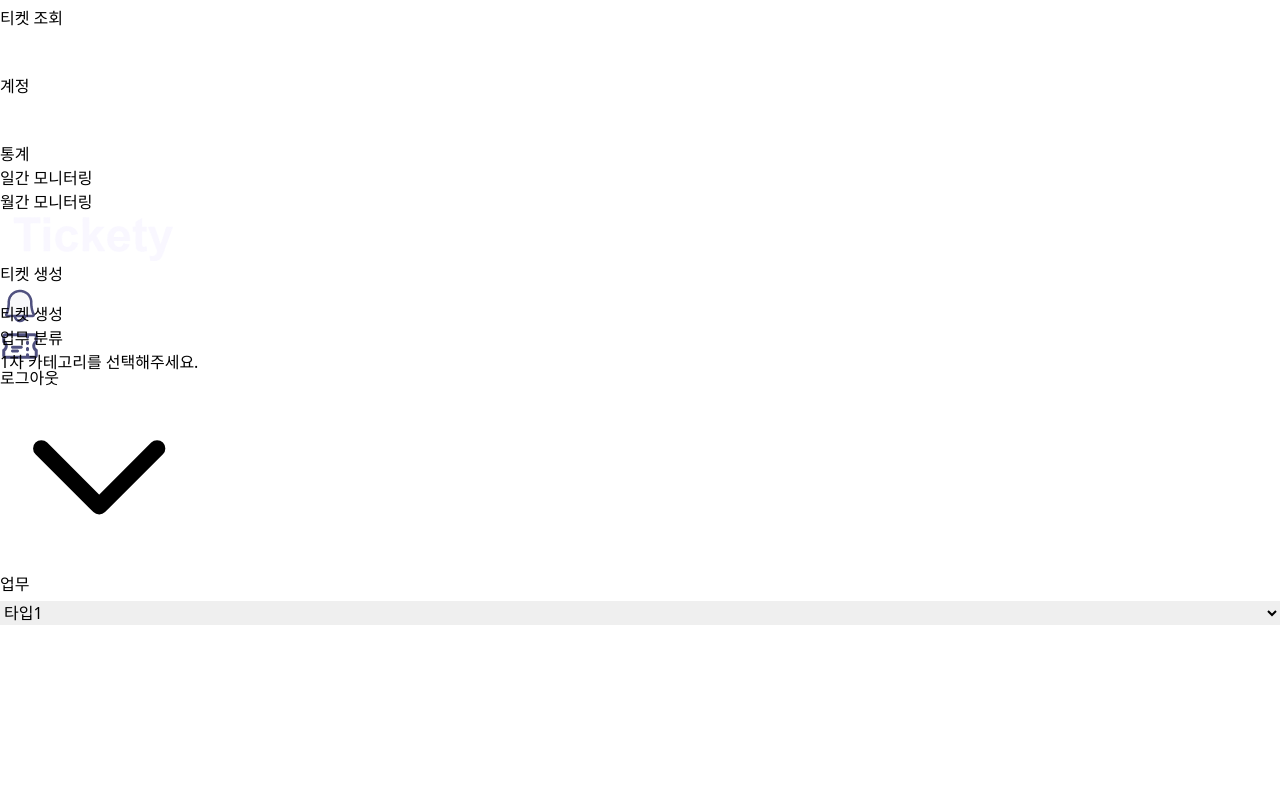
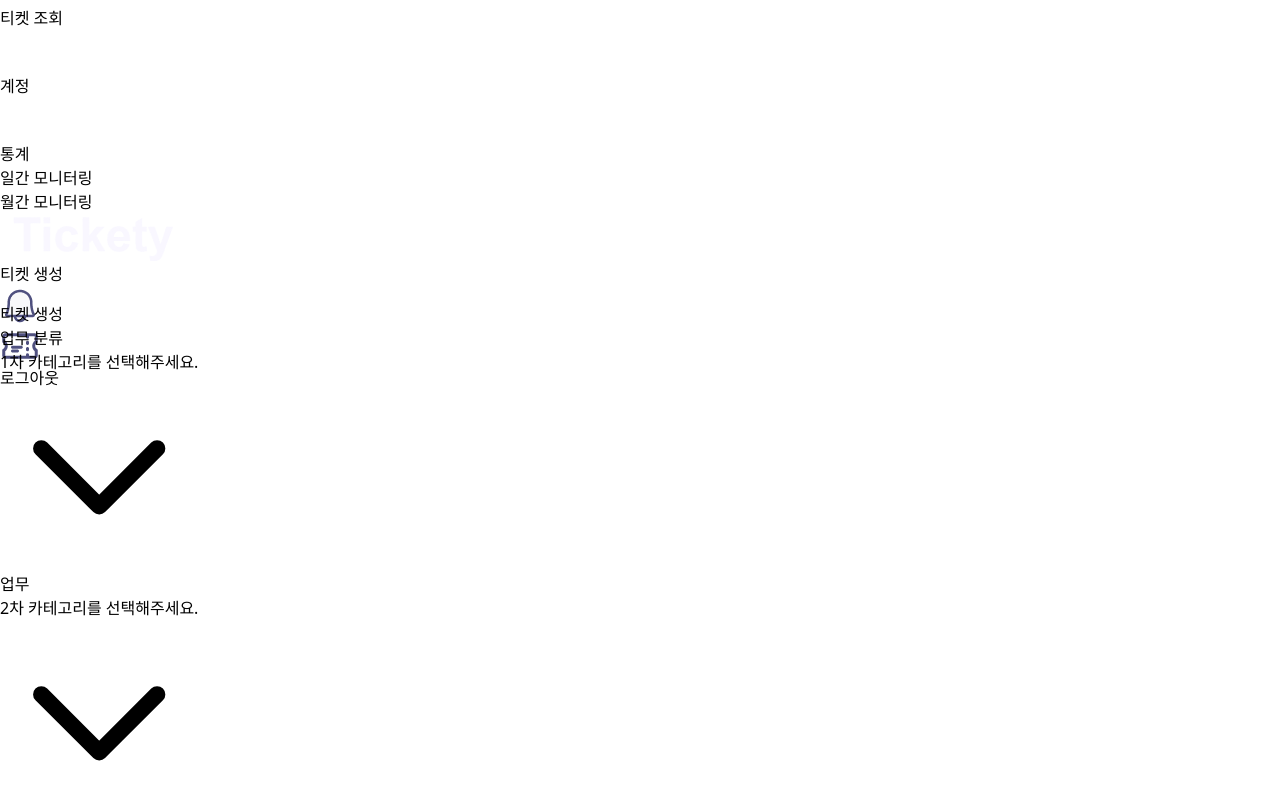
Before and after one commit to WRKR-KEA/frontend, a Next.js app: page /user/createticket in a window 1280 px wide. Shown: the part 254-1054 px from the top of the page. Before the commit the page ends 879 px from the top, so only its background shows below. Built offline with nearby package versions, Linux system fonts and the light colour scheme.

Commit message:
WRKR-44:✨:Feat:카테고리 드롭다운 기능 수정

```diff
--- a/src/app/user/createticket/page.tsx
+++ b/src/app/user/createticket/page.tsx
@@ -37,6 +37,7 @@ export default function UserCreateTicketPage() {
           <SecondTaskDrop
             selectedRequestType={selectedRequestType}
             onRequestTypeChange={handleRequestTypeChange}
+            selectedService={selectedService} // Pass selectedService to SecondTaskDrop
           />
         </div>
       </div>
--- a/src/components/firstTaskDrop.tsx
+++ b/src/components/firstTaskDrop.tsx
@@ -1,4 +1,4 @@
-"use client"; // 클라이언트 컴포넌트로 지정
+"use client";
 import { useState } from "react";
 
 interface FirstTaskDropProps {
@@ -8,14 +8,10 @@ interface FirstTaskDropProps {
 
 export default function FirstTaskDrop({ selectedService, onServiceChange }: FirstTaskDropProps) {
   const services = [
-    "Database (DB)",
-    "Virtual Machine (VM)",
-    "Monitoring & Logging",
-    "Hadoop",
-    "Kubernetes (K8s)",
-    "Cloud Storage",
-    "Networking",
-    "기타",
+    "인프라 (Infrastructure)",
+    "시스템 (System)",
+    "네트워크 (Networking)",
+    "기타 (Others)"
   ];
 
   const [isOpen, setIsOpen] = useState(false); // State to toggle the dropdown visibility
--- a/src/components/secondTaskDrop.tsx
+++ b/src/components/secondTaskDrop.tsx
@@ -1,32 +1,107 @@
 "use client"; // 클라이언트 컴포넌트로 지정
+import { useState, useEffect } from "react";
 
 interface SecondTaskDropProps {
   selectedRequestType: string;
   onRequestTypeChange: (value: string) => void;
+  selectedService: string; // Now passing selectedService to adjust options dynamically
 }
 
-export default function SecondTaskDrop({ selectedRequestType, onRequestTypeChange }: SecondTaskDropProps) {
-    const requestTypes = [
-        "타입1",
-        "타입2",
-        "타입3",
+export default function SecondTaskDrop({
+  selectedRequestType,
+  onRequestTypeChange,
+  selectedService,
+}: SecondTaskDropProps) {
+  const [isOpen, setIsOpen] = useState(false); // State to toggle the dropdown visibility
+
+  // Options for SecondTaskDrop based on the selected service
+  const getSecondTaskOptions = (service: string) => {
+    switch (service) {
+      case "인프라 (Infrastructure)":
+        return [
+          "Virtual Machine",
+          "Bare Metal Server",
+          "GPU",
+          "Object Storage",
+          "File Storage",
+          "Media Convert",
         ];
+      case "시스템 (System)":
+        return [
+          "MySQL",
+          "PostgreSQL",
+          "MemStore",
+          "Kubernetes Engine",
+          "Container Registry",
+          "IAM",
+          "Monitoring",
+          "Cloud Trail",
+          "Monitoring Flow",
+          "Advanced Managed Prometheus",
+          "Kubeflow",
+        ];
+      case "네트워크 (Networking)":
+        return ["VPC", "Load Balancing", "CDN", "DNS", "Transit Gateway"];
+      case "기타 (Others)":
+        return [
+          "OSS Library",
+          "Hadoop Eco",
+          "Data Catalog",
+          "Data Query",
+          "Pub/Sub",
+          "Advanced Managed Kafka",
+        ];
+      default:
+        return [];
+    }
+  };
+
+  const handleSelect = (requestType: string) => {
+    onRequestTypeChange(requestType);
+    setIsOpen(false);
+  };
+
+  const options = getSecondTaskOptions(selectedService);
 
   return (
-        <div style={{ marginTop: "5px" }}>
-            <select
-                value={selectedRequestType}
-                onChange={(e) => onRequestTypeChange(e.target.value)}
-                style={{
-                    width: "100%", // 드롭다운 폭을 100%로 설정하여 부모 요소에 맞추기
-                }}
+    <div className="relative">
+      <button
+        className="flex items-center justify-between w-80 rounded mt-2 text-sm"
+        onClick={() => setIsOpen(!isOpen)}
       >
-                {requestTypes.map((type, index) => (
-                    <option key={index} value={type}>
-                        {type}
-                    </option>
+        <span>{selectedRequestType}</span>
+        <svg
+          className={`w-4 h-4 transform ${isOpen ? "rotate-180" : ""}`}
+          xmlns="http://www.w3.org/2000/svg"
+          fill="none"
+          viewBox="0 0 24 24"
+          stroke="currentColor"
+        >
+          <path
+            strokeLinecap="round"
+            strokeLinejoin="round"
+            strokeWidth="2"
+            d="M19 9l-7 7-7-7"
+          />
+        </svg>
+      </button>
+
+      {isOpen && options.length > 0 && (
+        <div className="absolute right-0 mr-2 w-80 bg-white border shadow-lg rounded">
+          <ul className="space-y-1 p-2">
+            {options.map((option) => (
+              <li key={option}>
+                <button
+                  className="w-full text-left px-3 py-2 text-sm hover:bg-gray-100"
+                  onClick={() => handleSelect(option)}
+                >
+                  {option}
+                </button>
+              </li>
             ))}
-            </select>
+          </ul>
+        </div>
+      )}
     </div>
   );
 }
```
Lines whose indentation alone changed are shown as unchanged.
